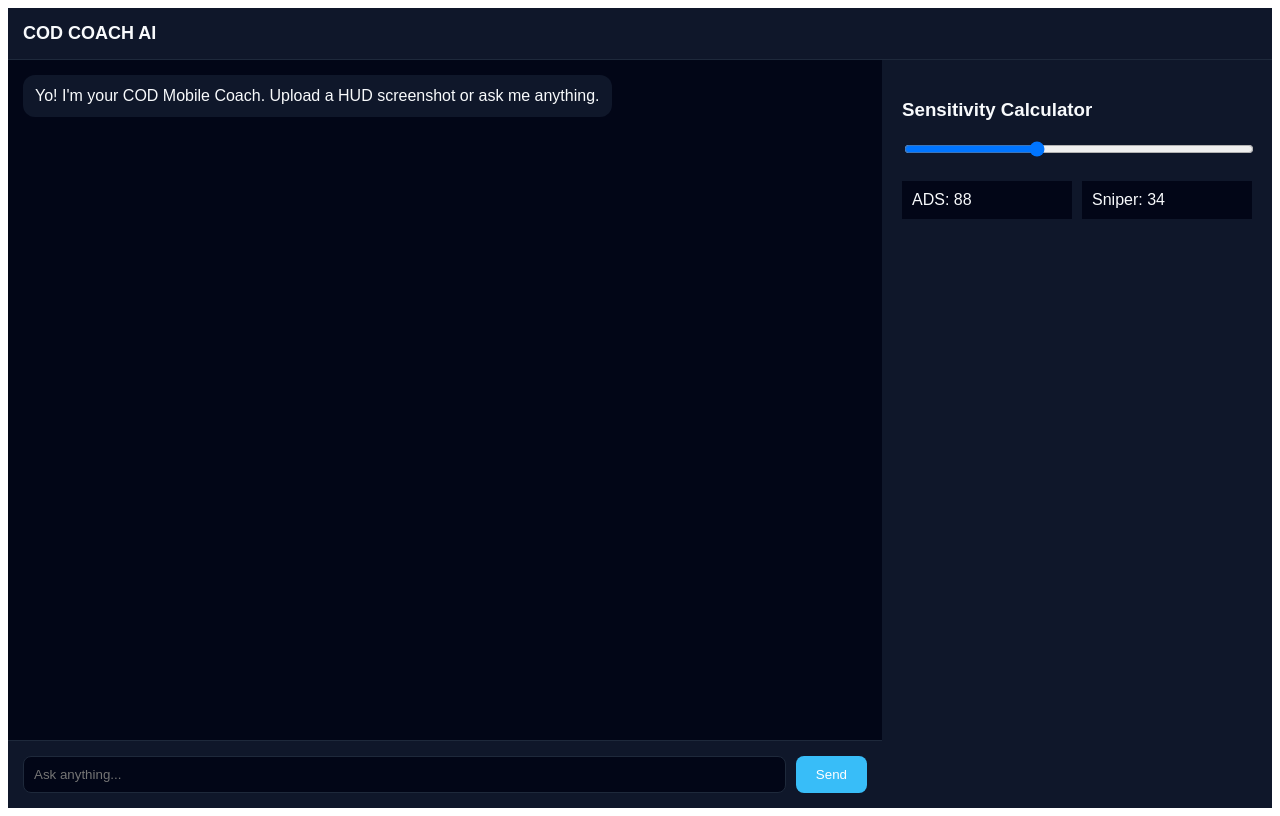
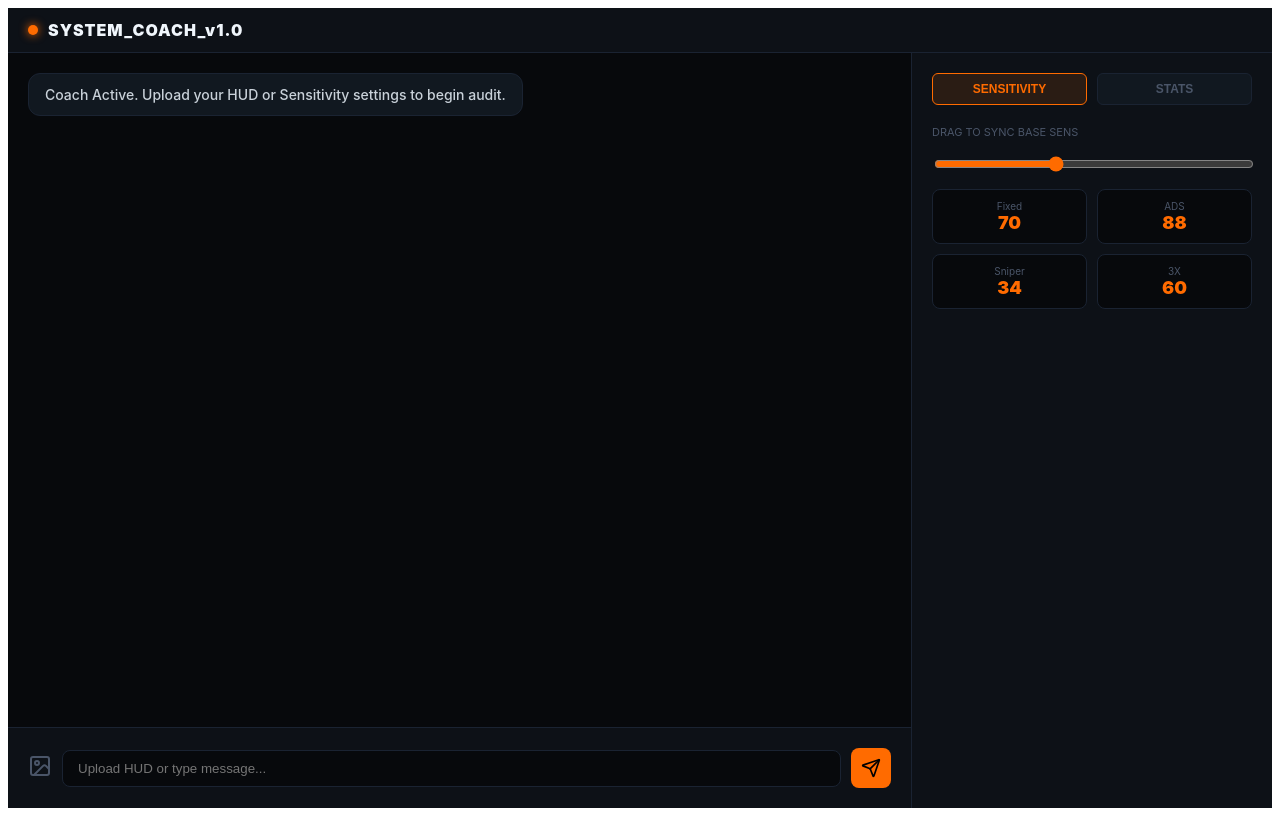
Before and after one commit to codaigetbetter-glitch/cod-coach, a Next.js app: page / in a window 1280 px wide. Built offline with nearby package versions, Linux system fonts and the light colour scheme.

Commit message:
Update index.js

```diff
--- a/pages/index.js
+++ b/pages/index.js
@@ -1,95 +1,153 @@
-import React, { useState, useEffect, useRef } from 'react';
+import { useState, useRef, useEffect } from "react";
+import Head from "next/head";
+import { Send, Image as ImageIcon, Crosshair, BarChart2, MessageSquare } from "lucide-react";
 
-// --- THEME ---
 const C = {
-  bg: "#020617",
-  card: "#0f172a",
-  border: "#1e293b",
-  text: "#f8fafc",
-  dim: "#64748b",
-  accent: "#38bdf8",
-  secondary: "#818cf8"
+  bg:"#07090c", surface:"#0d1117", panel:"#111820", border:"#1a2332",
+  orange:"#ff6b00", orangeDim:"rgba(255,107,0,0.12)",
+  text:"#c9d1d9", muted:"#4a5568", white:"#f0f6fc",
 };
 
-export default function CODMobileCoach() {
-  const [messages, setMessages] = useState([
-    { role: 'assistant', content: "Yo! I'm your COD Mobile Coach. Upload a HUD screenshot or ask me anything." }
-  ]);
+export default function CODMCoach() {
+  const [messages, setMessages] = useState([{ role: "assistant", content: "Coach Active. Upload your HUD or Sensitivity settings to begin audit." }]);
   const [input, setInput] = useState("");
   const [loading, setLoading] = useState(false);
-  const [showToolsMobile, setShowToolsMobile] = useState(false);
-  const [sens, setSens] = useState(70);
-  const [isPC, setIsPC] = useState(false);
-  const chatEndRef = useRef(null);
+  const [images, setImages] = useState([]);
+  const [sideTab, setSideTab] = useState("sens");
+  const [baseSens, setBaseSens] = useState(70);
+  const [isMobile, setIsMobile] = useState(false);
+  const [showTools, setShowTools] = useState(false);
 
   useEffect(() => {
-    const handleResize = () => setIsPC(window.innerWidth > 1024);
-    handleResize();
-    window.addEventListener('resize', handleResize);
-    return () => window.removeEventListener('resize', handleResize);
+    const checkMobile = () => setIsMobile(window.innerWidth < 1024);
+    checkMobile();
+    window.addEventListener('resize', checkMobile);
+    return () => window.removeEventListener('resize', checkMobile);
   }, []);
 
-  useEffect(() => { chatEndRef.current?.scrollIntoView({ behavior: "smooth" }); }, [messages]);
+  const handleUpload = (e) => {
+    const files = Array.from(e.target.files);
+    files.forEach(file => {
+      const reader = new FileReader();
+      reader.onloadend = () => setImages(prev => [...prev, reader.result]);
+      reader.readAsDataURL(file);
+    });
+  };
 
-  const handleSend = async () => {
-    if (!input.trim() || loading) return;
-    const userMsg = { role: 'user', content: input };
+  const send = async () => {
+    if (loading || (!input.trim() && images.length === 0)) return;
+    const userMsg = { role: "user", content: input, images: [...images] };
     setMessages(prev => [...prev, userMsg]);
     setInput("");
+    setImages([]);
     setLoading(true);
 
     try {
-      const res = await fetch('/api/chat', {
-        method: 'POST',
-        headers: { 'Content-Type': 'application/json' },
+      const res = await fetch("/api/chat", {
+        method: "POST",
+        headers: { "Content-Type": "application/json" },
         body: JSON.stringify({ messages: [...messages, userMsg] }),
       });
       const data = await res.json();
-      setMessages(prev => [...prev, { role: 'assistant', content: data.content || "Ready for your next move." }]);
-    } catch (err) {
-      setMessages(prev => [...prev, { role: 'assistant', content: "Error: Connection failed." }]);
+      setMessages(prev => [...prev, { role: "assistant", content: data.text || data.content }]);
+    } catch (e) {
+      setMessages(prev => [...prev, { role: "assistant", content: "Connection Error. Check Vercel logs." }]);
     } finally {
       setLoading(false);
     }
   };
 
   return (
-    <div style={{ height: "100vh", display: "flex", flexDirection: "column", backgroundColor: C.bg, color: C.text, fontFamily: "sans-serif" }}>
-      <div style={{ padding: "15px", borderBottom: `1px solid ${C.border}`, display: "flex", justifyContent: "space-between", alignItems: "center", backgroundColor: C.card }}>
-        <span style={{ fontSize: 18, fontWeight: "800" }}>COD COACH AI</span>
-        {!isPC && (
-          <button onClick={() => setShowToolsMobile(!showToolsMobile)} style={{ padding: "8px 12px", backgroundColor: C.accent, borderRadius: 8, border: "none", color: "white" }}>
-            {showToolsMobile ? "Chat" : "Tools"}
+    <div style={{height:"100vh", display:"flex", flexDirection:"column", background:C.bg, color:C.text, fontFamily:"Inter, sans-serif"}}>
+      <Head><title>COD COACH AI</title></Head>
+
+      {/* HEADER */}
+      <div style={{padding:"12px 20px", background:C.surface, borderBottom:`1px solid ${C.border}`, display:"flex", justifyContent:"space-between", alignItems:{"center":"center"}}}>
+        <div style={{display:"flex", alignItems:"center", gap:10}}>
+          <div style={{width:10, height:10, borderRadius:"50%", background:C.orange, boxShadow:`0 0 10px ${C.orange}`}} />
+          <span style={{fontWeight:900, letterSpacing:1, color:C.white}}>SYSTEM_COACH_v1.0</span>
+        </div>
+        {isMobile && (
+          <button onClick={() => setShowTools(!showTools)} style={{background:C.orange, border:"none", borderRadius:6, padding:"6px 12px", color:"#000", fontWeight:800, fontSize:12}}>
+            {showTools ? "EXIT TOOLS" : "OPEN TOOLS"}
           </button>
         )}
       </div>
 
-      <div style={{ flex: 1, display: "flex", overflow: "hidden" }}>
-        <div style={{ flex: 1, display: (isPC || !showToolsMobile) ? "flex" : "none", flexDirection: "column" }}>
-          <div style={{ flex: 1, overflowY: "auto", padding: 15, display: "flex", flexDirection: "column", gap: 15 }}>
+      <div style={{flex:1, display:"flex", overflow:"hidden"}}>
+        {/* CHAT BOX */}
+        <div style={{flex:1, display:(isMobile && showTools) ? "none" : "flex", flexDirection:"column", position:"relative"}}>
+          <div style={{flex:1, overflowY:"auto", padding:20, display:"flex", flexDirection:"column", gap:20}}>
             {messages.map((m, i) => (
-              <div key={i} style={{ alignSelf: m.role === 'user' ? 'flex-end' : 'flex-start', maxWidth: "80%", padding: "12px", borderRadius: 12, backgroundColor: m.role === 'user' ? C.accent : C.card }}>
-                {m.content}
+              <div key={i} style={{alignSelf:m.role==="user"?"flex-end":"flex-start", maxWidth:"85%"}}>
+                <div style={{background:m.role==="user"?C.orange:C.panel, color:m.role==="user"?"#000":C.text, padding:"12px 16px", borderRadius:12, fontSize:14, fontWeight:500, border:m.role==="user"?"none":`1px solid ${C.border}`}}>
+                  {m.content}
+                </div>
               </div>
             ))}
-            <div ref={chatEndRef} />
+            {loading && <div style={{color:C.orange, fontSize:12, fontWeight:700}}>ANALYZING DATA...</div>}
           </div>
-          <div style={{ padding: 15, backgroundColor: C.card, borderTop: `1px solid ${C.border}`, display: "flex", gap: 10 }}>
-            <input value={input} onChange={(e) => setInput(e.target.value)} onKeyDown={(e) => e.key === 'Enter' && handleSend()} placeholder="Ask anything..." style={{ flex: 1, backgroundColor: C.bg, border: `1px solid ${C.border}`, borderRadius: 8, padding: "10px", color: "white" }} />
-            <button onClick={handleSend} style={{ padding: "10px 20px", backgroundColor: C.accent, borderRadius: 8, border: "none", color: "white" }}>Send</button>
+
+          {/* INPUT AREA */}
+          <div style={{padding:20, background:C.surface, borderTop:`1px solid ${C.border}`}}>
+            {images.length > 0 && (
+              <div style={{display:"flex", gap:10, marginBottom:10}}>
+                {images.map((img, i) => <img key={i} src={img} style={{width:50, height:50, borderRadius:6, border:`1px solid ${C.orange}`}} />)}
+              </div>
+            )}
+            <div style={{display:"flex", gap:10, alignItems:"center"}}>
+              <label style={{cursor:"pointer", color:C.muted}}>
+                <ImageIcon size={24} />
+                <input type="file" hidden multiple onChange={handleUpload} accept="image/*" />
+              </label>
+              <input
+                value={input} onChange={e => setInput(e.target.value)}
+                onKeyDown={e => e.key==="Enter" && send()}
+                placeholder="Upload HUD or type message..."
+                style={{flex:1, background:C.bg, border:`1px solid ${C.border}`, borderRadius:8, padding:"10px 15px", color:C.white, outline:"none"}}
+              />
+              <button onClick={send} style={{background:C.orange, border:"none", borderRadius:8, width:40, height:40, display:"flex", alignItems:"center", justifyContent:"center"}}>
+                <Send size={20} color="#000" />
+              </button>
+            </div>
           </div>
         </div>
 
-        {(isPC || showToolsMobile) && (
-          <div style={{ width: isPC ? "350px" : "100%", backgroundColor: C.card, padding: 20, overflowY: "auto" }}>
-            <h3>Sensitivity Calculator</h3>
-            <input type="range" min="40" max="120" value={sens} onChange={(e) => setSens(parseInt(e.target.value))} style={{ width: "100%" }} />
-            <div style={{ marginTop: 20, display: "grid", gridTemplateColumns: "1fr 1fr", gap: 10 }}>
-              <div style={{ padding: 10, background: C.bg }}>ADS: {Math.round(sens * 1.25)}</div>
-              <div style={{ padding: 10, background: C.bg }}>Sniper: {Math.round(sens * 0.48)}</div>
+        {/* SIDEBAR TOOLS */}
+        <div style={{
+          display:(isMobile && !showTools) ? "none" : "flex",
+          width:isMobile ? "100%" : "320px",
+          background:C.surface,
+          borderLeft:isMobile ? "none" : `1px solid ${C.border}`,
+          flexDirection:"column",
+          padding:20,
+          gap:20
+        }}>
+          <div style={{display:"flex", gap:10}}>
+            <button onClick={() => setSideTab("sens")} style={{flex:1, background:sideTab==="sens"?C.orangeDim:C.panel, border:`1px solid ${sideTab==="sens"?C.orange:C.border}`, color:sideTab==="sens"?C.orange:C.muted, padding:8, borderRadius:6, fontSize:12, fontWeight:700}}>SENSITIVITY</button>
+            <button onClick={() => setSideTab("stats")} style={{flex:1, background:sideTab==="stats"?C.orangeDim:C.panel, border:`1px solid ${sideTab==="stats"?C.orange:C.border}`, color:sideTab==="stats"?C.orange:C.muted, padding:8, borderRadius:6, fontSize:12, fontWeight:700}}>STATS</button>
+          </div>
+
+          {sideTab === "sens" ? (
+            <div style={{display:"flex", flexDirection:"column", gap:15}}>
+              <div style={{fontSize:11, color:C.muted}}>DRAG TO SYNC BASE SENS</div>
+              <input type="range" min="40" max="120" value={baseSens} onChange={e => setBaseSens(parseInt(e.target.value))} style={{width:"100%", accentColor:C.orange}} />
+              <div style={{display:"grid", gridTemplateColumns:"1fr 1fr", gap:10}}>
+                {[
+                  {n:"Fixed", v:baseSens}, {n:"ADS", v:Math.round(baseSens*1.25)},
+                  {n:"Sniper", v:Math.round(baseSens*0.48)}, {n:"3X", v:Math.round(baseSens*0.85)}
+                ].map(x => (
+                  <div key={x.n} style={{background:C.bg, padding:10, borderRadius:8, border:`1px solid ${C.border}`, textAlign:"center"}}>
+                    <div style={{fontSize:10, color:C.muted}}>{x.n}</div>
+                    <div style={{fontSize:18, fontWeight:900, color:C.orange}}>{x.v}</div>
+                  </div>
+                ))}
+              </div>
             </div>
-          </div>
-        )}
+          ) : (
+            <div style={{fontSize:13, color:C.muted}}>Stats dashboard coming soon...</div>
+          )}
+        </div>
       </div>
     </div>
   );
```
